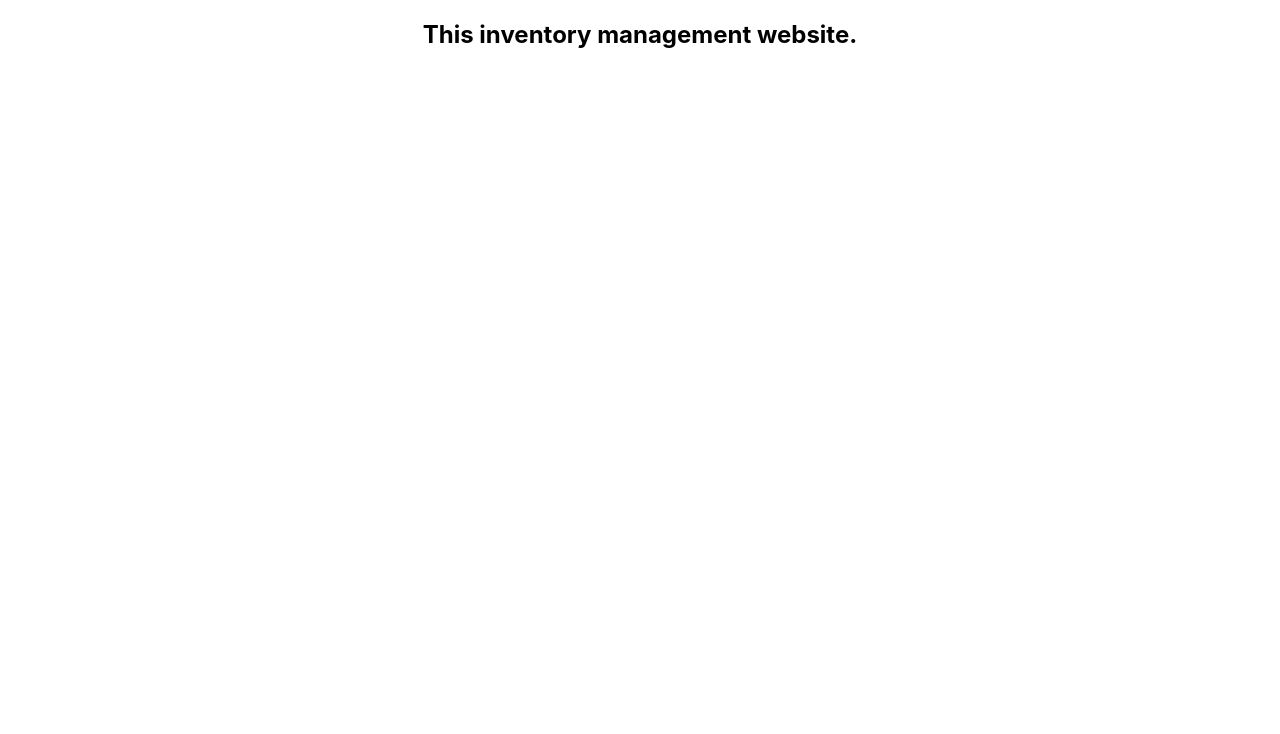
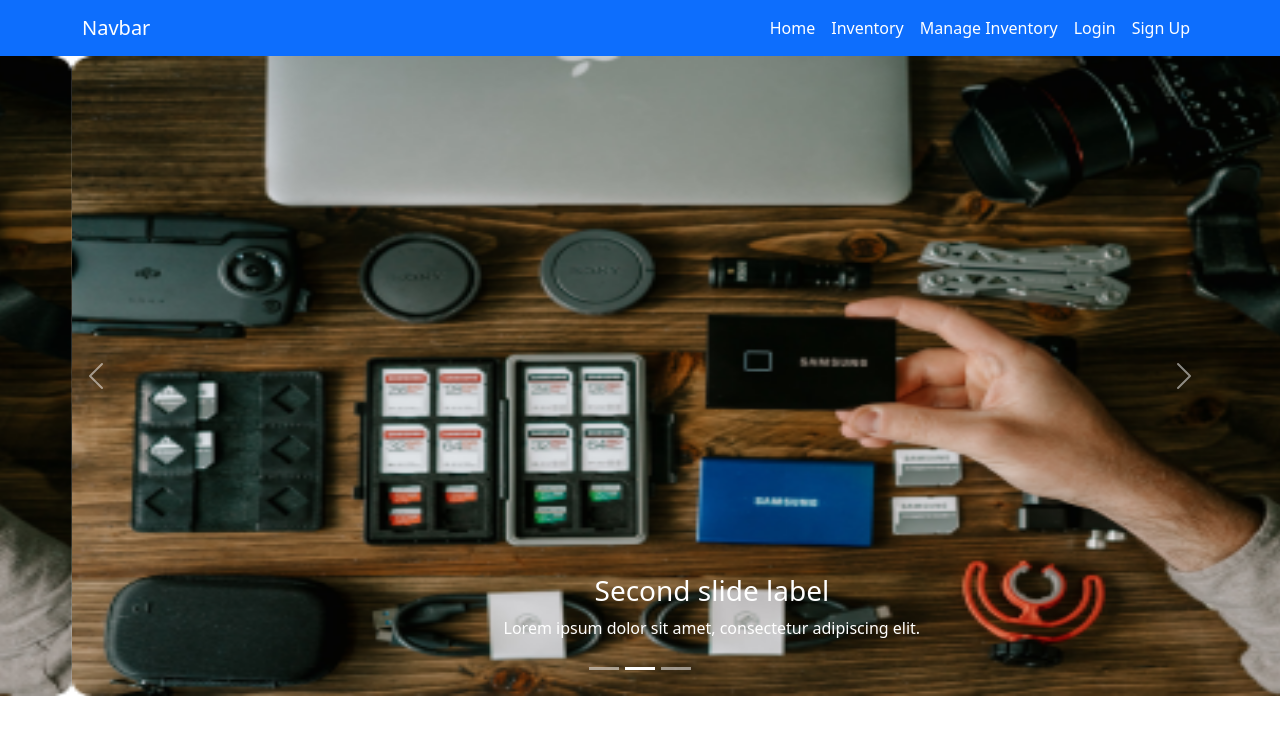
Before and after one commit to majedulhaque1/warehouse-management-website-client, a React (Create React App) app: page /inventory/1 in a window 1280 px wide. Shown: the top 734 px of the page. Built offline with nearby package versions, Linux system fonts and the light colour scheme.

Commit message:
header component done

```diff
--- a/package.json
+++ b/package.json
@@ -6,8 +6,13 @@
     "@testing-library/jest-dom": "^5.16.4",
     "@testing-library/react": "^13.1.1",
     "@testing-library/user-event": "^13.5.0",
+    "bootstrap": "^5.1.3",
+    "firebase": "^9.7.0",
     "react": "^18.1.0",
+    "react-bootstrap": "^2.3.1",
     "react-dom": "^18.1.0",
+    "react-firebase-hooks": "^5.0.3",
+    "react-router-dom": "^6.3.0",
     "react-scripts": "5.0.1",
     "web-vitals": "^2.1.4"
   },
--- a/src/App.js
+++ b/src/App.js
@@ -1,10 +1,13 @@
 import logo from './logo.svg';
 import './App.css';
-
+import 'bootstrap/dist/css/bootstrap.min.css';
+import Header from './Pages/Home/Header/Header';
+import Banner from './Pages/Home/Banner/Banner';
 function App() {
   return (
     <div className="App">
-      <h2>This inventory management website.</h2>
+      <Header></Header>
+      <Banner></Banner>
     </div>
   );
 }
--- /dev/null
+++ b/src/Pages/Home/Banner/Banner.js
@@ -0,0 +1,51 @@
+import React from 'react';
+import { Carousel } from 'react-bootstrap';
+import imageSlide from '../../../images/gear.png';
+const Banner = () => {
+    return (
+        <div>
+            <Carousel style={{height: '80vh'}}>
+                <Carousel.Item>
+                    <img
+                        style={{width: '100%',height: '80vh'}}
+                        className="d-block"
+                        src={imageSlide}
+                        alt="First slide"
+                    />
+                    <Carousel.Caption>
+                        <h3>First slide label</h3>
+                        <p>Nulla vitae elit libero, a pharetra augue mollis interdum.</p>
+                    </Carousel.Caption>
+                </Carousel.Item>
+                <Carousel.Item>
+                    <img
+                        style={{width: '100%',height: '80vh'}}
+                        className="d-block w-100"
+                        src={imageSlide}
+                        alt="Second slide"
+                    />
+
+                    <Carousel.Caption>
+                        <h3>Second slide label</h3>
+                        <p>Lorem ipsum dolor sit amet, consectetur adipiscing elit.</p>
+                    </Carousel.Caption>
+                </Carousel.Item>
+                <Carousel.Item>
+                    <img
+                        style={{width: '100%',height: '80vh'}}
+                        className="d-block w-100"
+                        src={imageSlide}
+                        alt="Third slide"
+                    />
+
+                    <Carousel.Caption>
+                        <h3>Third slide label</h3>
+                        <p>Praesent commodo cursus magna, vel scelerisque nisl consectetur.</p>
+                    </Carousel.Caption>
+                </Carousel.Item>
+            </Carousel>
+        </div>
+    );
+};
+
+export default Banner;
--- /dev/null
+++ b/src/Pages/Home/Header/Header.js
@@ -0,0 +1,26 @@
+import React from 'react';
+import { Container, Nav, Navbar } from 'react-bootstrap';
+import { Link } from 'react-router-dom';
+
+const Header = () => {
+    return (
+        <div>
+            <>
+                <Navbar bg="primary" variant="dark">
+                    <Container>
+                        <Navbar.Brand href="#home">Navbar</Navbar.Brand>
+                        <Nav className="ms-auto">
+                            <Nav.Link href="#home"><Link className='text-white text-decoration-none' to={'/'}>Home</Link></Nav.Link>
+                            <Nav.Link href="#features"><Link className='text-white text-decoration-none' to={'/inventory'}>Inventory</Link></Nav.Link>
+                            <Nav.Link href="#pricing"><Link className='text-white text-decoration-none' to={'/manage-inventory'}>Manage Inventory</Link></Nav.Link>
+                            <Nav.Link href="#login"><Link className='text-white text-decoration-none' to={'/login'}>Login</Link></Nav.Link>
+                            <Nav.Link href="#pricing"><Link className='text-white text-decoration-none' to={'/signup'}>Sign Up</Link></Nav.Link>
+                        </Nav>
+                    </Container>
+                </Navbar>
+            </>
+        </div>
+    );
+};
+
+export default Header;
--- a/src/index.js
+++ b/src/index.js
@@ -3,12 +3,15 @@ import ReactDOM from 'react-dom/client';
 import './index.css';
 import App from './App';
 import reportWebVitals from './reportWebVitals';
+import { BrowserRouter } from 'react-router-dom';
 
 const root = ReactDOM.createRoot(document.getElementById('root'));
 root.render(
-  <React.StrictMode>
-    <App />
-  </React.StrictMode>
+  <BrowserRouter>
+    <React.StrictMode>
+      <App />
+    </React.StrictMode>
+  </BrowserRouter>
 );
 
 // If you want to start measuring performance in your app, pass a function
```
Also changed, not shown: src/Pages/Home/Banner/Banner.css (added), src/Pages/Home/Header/Header.css (added), src/Pages/Home/Login/Login/Login.css (added), src/Pages/Home/Login/Login/Login.js (added), src/Pages/Home/Login/SignUp/SignUp.css (added), src/Pages/Home/Login/SignUp/SignUp.js (added), src/images/gear.png (added), 1 other file (tests, documents, lock files or other folders).
